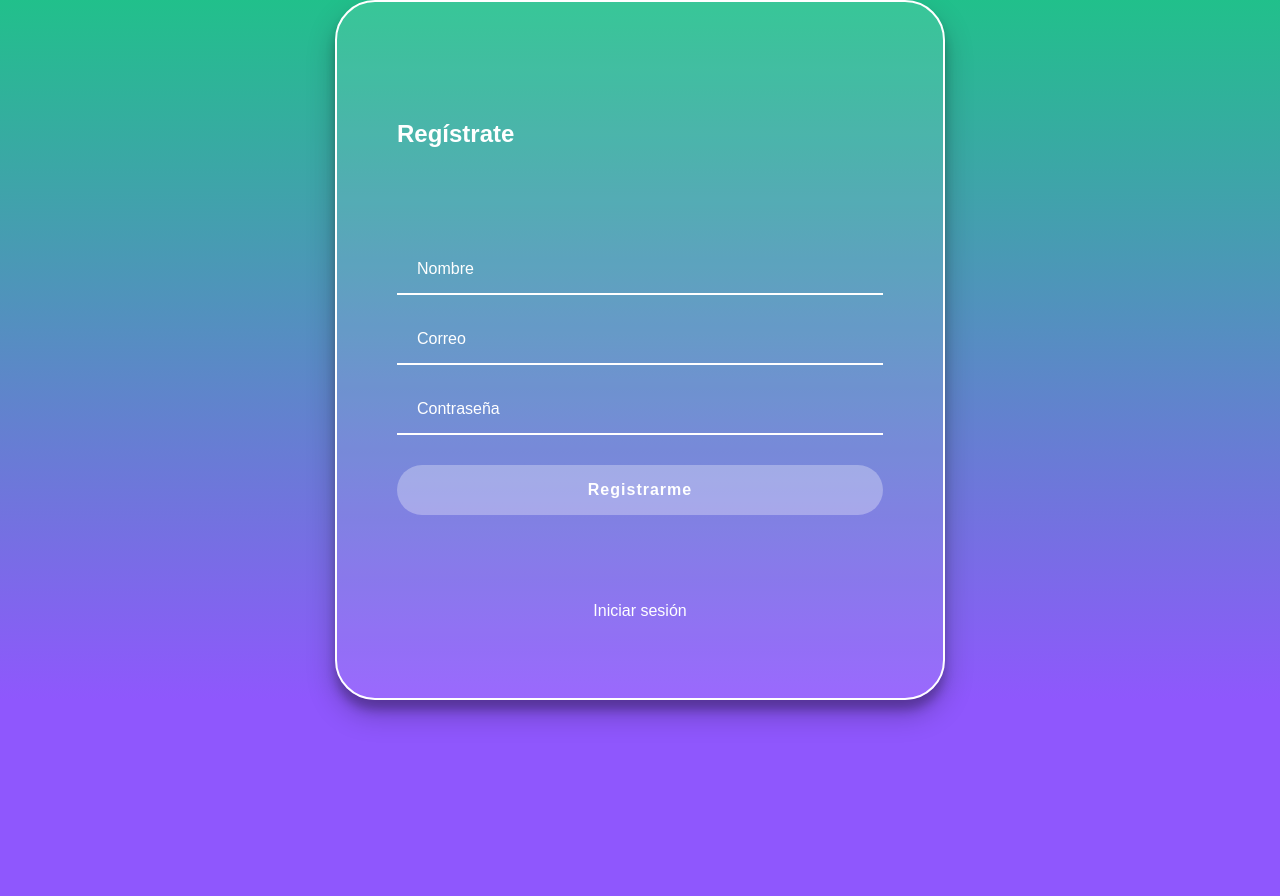
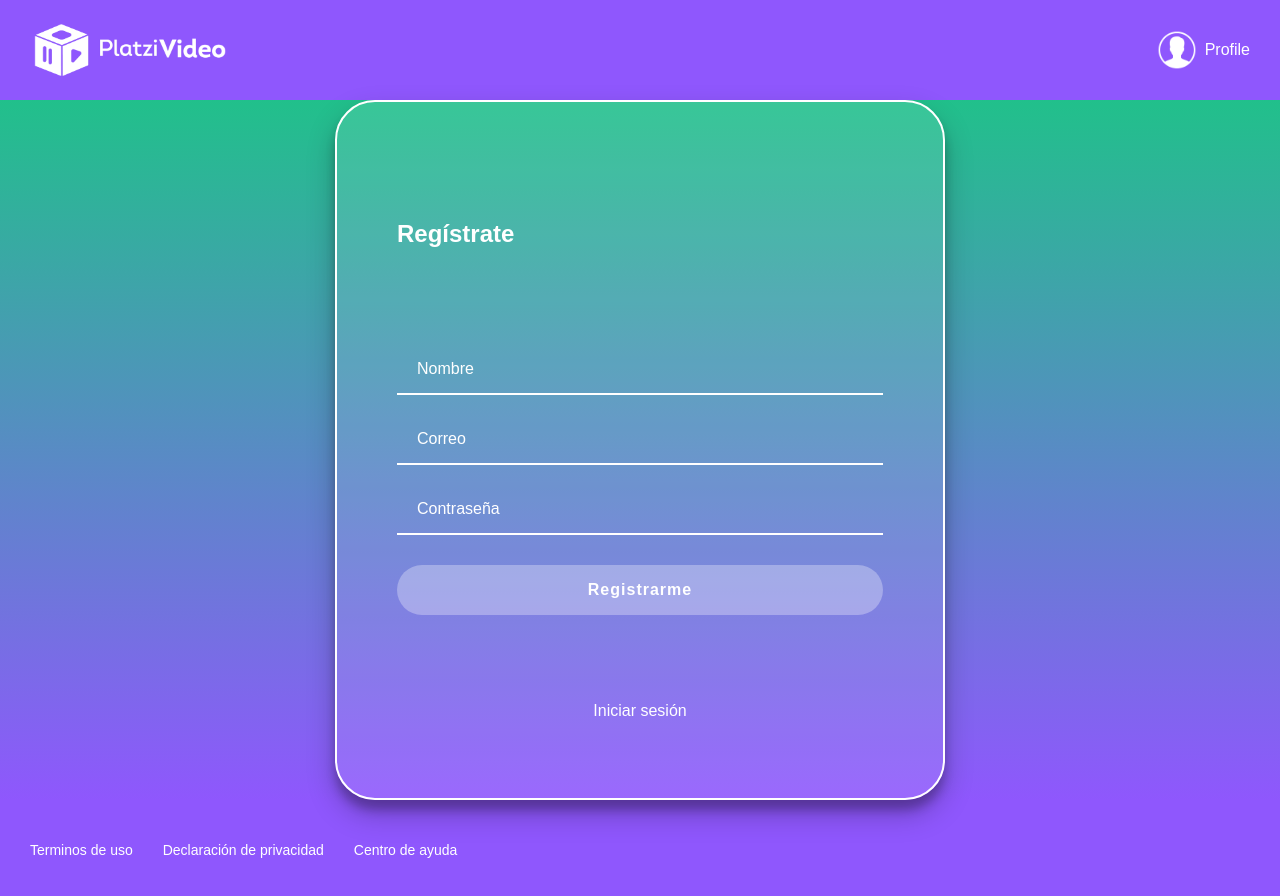
Before and after one commit to SierraJuanSe/react-myVideo, a React app: page /register in a window 1280 px wide. Shown: the top 896 px of the page. Before the commit the page ends 800 px from the top, so only its background shows below. Built offline with nearby package versions, Linux system fonts and the light colour scheme; a web font is replaced by a local one.

Commit message:
persistencia header footer

```diff
--- /dev/null
+++ b/src/components/Layout.jsx
@@ -0,0 +1,15 @@
+import React from 'react';
+import Header from '@components/Header.jsx';
+import Footer from '@components/Footer.jsx';
+
+const Layout = ({ children }) => {
+  return (
+    <div className='App'>
+      <Header />
+      {children}
+      <Footer />
+    </div>
+  );
+};
+
+export default Layout;
--- a/src/containers/Home.jsx
+++ b/src/containers/Home.jsx
@@ -1,10 +1,8 @@
 import React from 'react';
-import Header from '@components/Header.jsx';
 import Search from '@components/Search.jsx';
 import Categories from '@components/Categories.jsx';
 import Carousel from '@components/Carousel.jsx';
 import CarouselItem from '@components/CarouselItem.jsx';
-import Footer from '@components/Footer.jsx';
 import useInitialState from '../hooks/useInitialState';
 import '@styles/App.scss';
 
@@ -14,7 +12,6 @@ const Home = () => {
   const initialState = useInitialState(API);
   return initialState.length === 0 ? <h1>Loading...</h1> : (
     <div className='App'>
-      <Header />
       <Search />
 
       {initialState.mylist.length > 0 && (
@@ -36,7 +33,6 @@ const Home = () => {
           {initialState.originals.map((video) => <CarouselItem key={video.id} {...video} />)}
         </Carousel>
       </Categories>
-      <Footer />
     </div>
   );
 };
--- a/src/routes/App.js
+++ b/src/routes/App.js
@@ -4,15 +4,18 @@ import Home from '@containers/Home.jsx';
 import Login from '@containers/Login.jsx';
 import Register from '@containers/Register.jsx';
 import NotFound from '@containers/NotFound.jsx';
+import Layout from '@components/Layout.jsx';
 
 const App = () => (
   <BrowserRouter>
+    <Layout>
       <Switch>
         <Route exact path='/' component={Home} />
         <Route exact path='/login' component={Login} />
         <Route exact path='/register' component={Register} />
         <Route component={NotFound} />
       </Switch>
+    </Layout>
   </BrowserRouter>
 );
 
```
Lines whose indentation alone changed are shown as unchanged.
